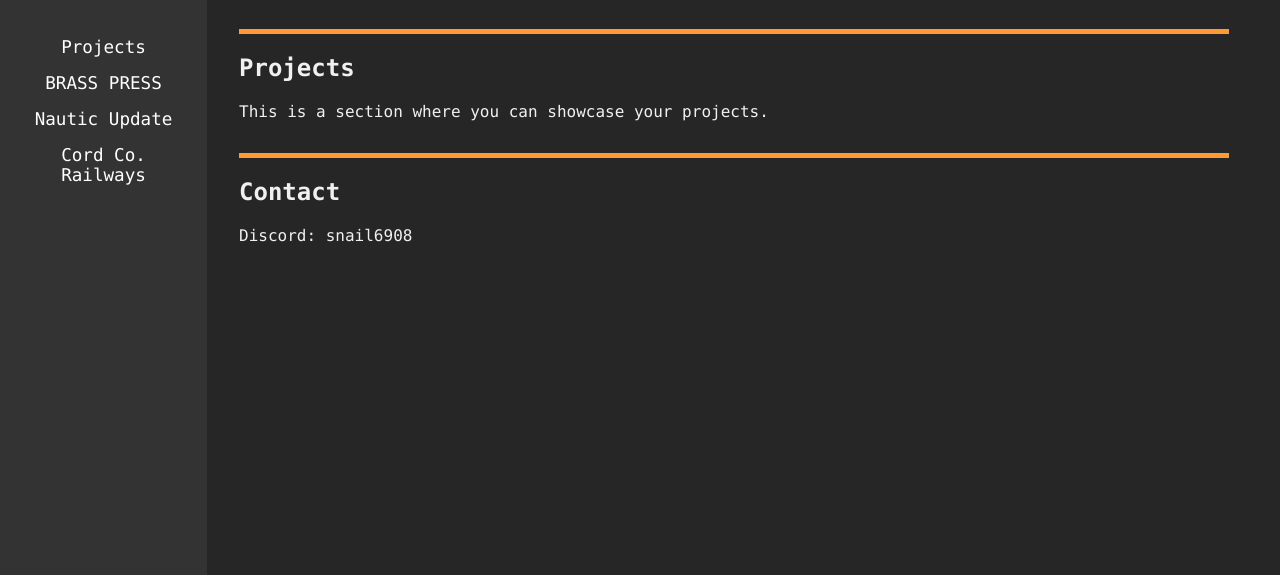
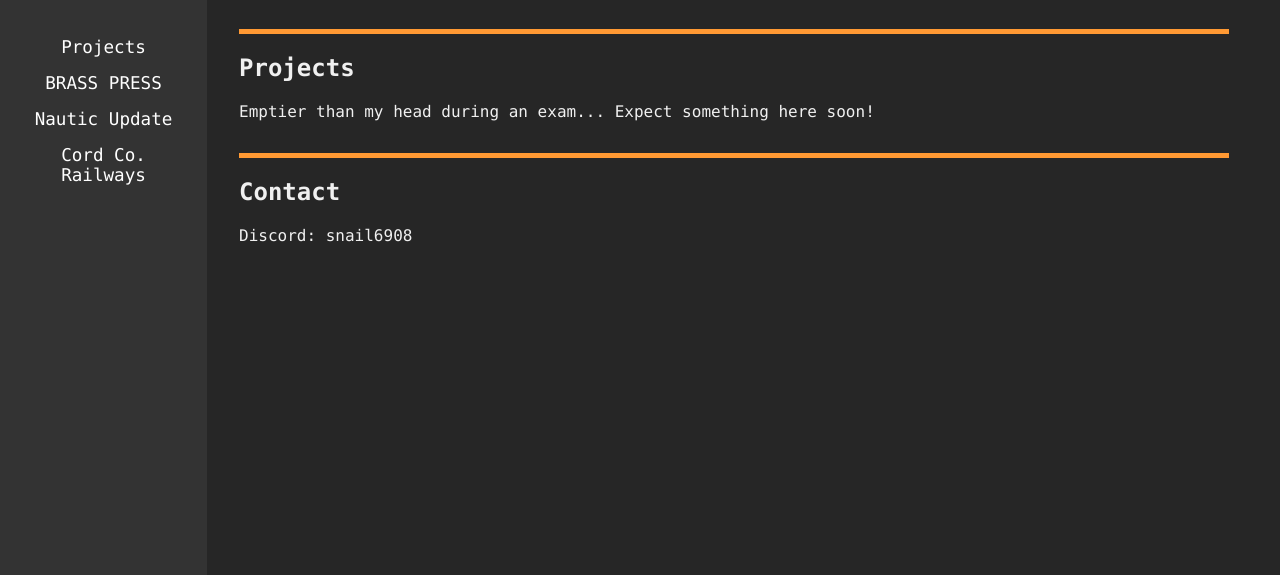
Before and after one commit to BuilderSnail/buildersnail.github.io, a plain HTML site: page index.html in a window 1280 px wide. Shown: the part 225-800 px from the top of the page. Drawn offline with Linux system fonts and the light colour scheme.

Commit message:
Update index.html

```diff
--- a/index.html
+++ b/index.html
@@ -36,7 +36,7 @@
 			<div style="width: 990px; height: 5px; background-color: #ff9933; display: flex;"></div>
             <section id="projects">
                 <h2>Projects</h2>
-                <p>This is a section where you can showcase your projects.</p>
+                <p>Emptier than my head during an exam... Expect something here soon!</p>
             </section>
 			<div style="width: 990px; height: 5px; background-color: #ff9933; display: flex;"></div>
             <section id="contact">
```
